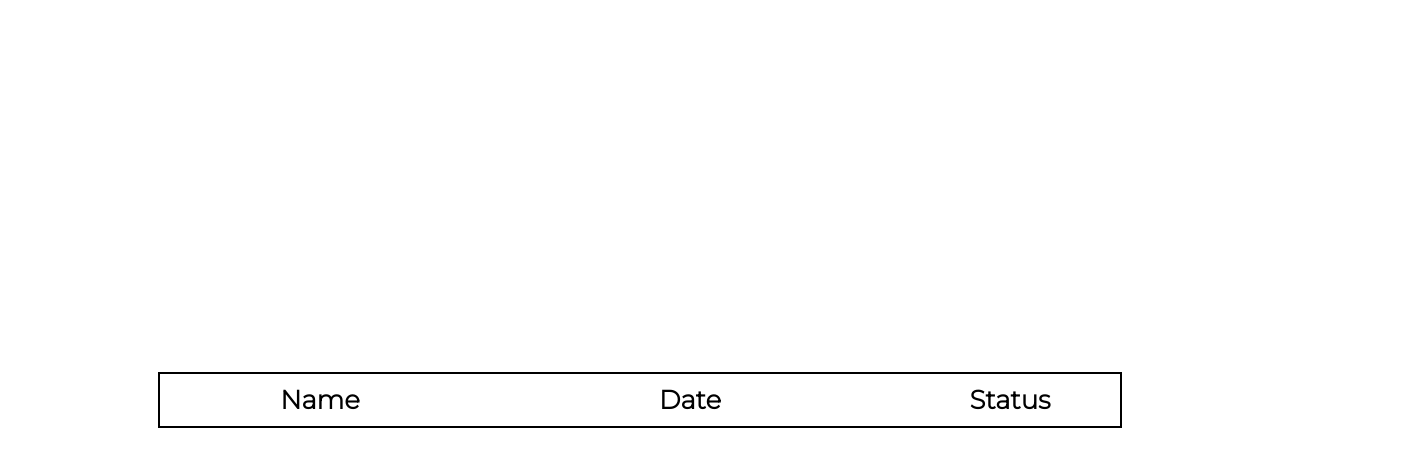
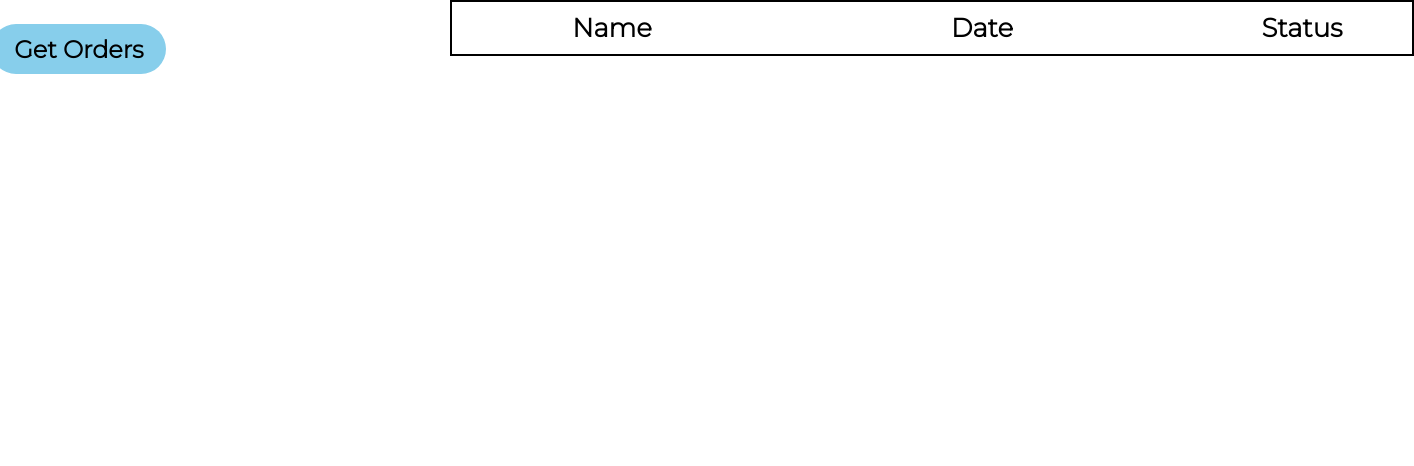
Before and after one commit to alec-b-williams/420_Capstone, a React (Create React App) app: page / in a window 1280 px wide. Shown: the top 466 px of the page, 1414 px wide, since content can reach past the window. Built offline with nearby package versions, Linux system fonts and the light colour scheme.

Commit message:
Scale Testing
- Moved button out of header
- Added some attributes to CSS
- Button not downscaling when shifting window size anymore.

```diff
--- a/src/App.css
+++ b/src/App.css
@@ -12,6 +12,8 @@
 }
 
 .App-header {
+  position: absolute;
+  left: 450px;
   background-color: white;
   min-height: 100vh;
   display: flex;
@@ -20,3 +22,7 @@
   justify-content: center;
   font-size: calc(10px + 2vmin);
 }
+
+.tableContainer {
+  height: 920px;
+}
--- a/src/App.js
+++ b/src/App.js
@@ -37,8 +37,8 @@ class App extends React.Component {
 
     return (
       <div className="App">
+        <CustomButton text="Get Orders" onClick={this.fetchOrders} />
         <header className="App-header">
-          <CustomButton text="Get Orders" onClick={this.fetchOrders} />
           <div className='tableContainer'>
             {tableEntries}
           </div>
--- a/src/CustomButton.css
+++ b/src/CustomButton.css
@@ -1,14 +1,16 @@
+
+/* Note: Find a way to have it dynamically scalable */
 .api-button {
     background-color: skyblue;
-    text-decoration: uppercase;
-    font-size: 1.2em;
-    display: flex;
+    font-size: 1.5em;
     font-weight: bold;
-    padding: 10px 30px;
+    height: 50px;
+    width: 175px;
     position: absolute;
-    bottom: 875px;
+    top: 3%;
     right: 87%;
-    border-radius: 30px;
+    align-items: center;
+    border-radius: 25px;
     color:black;
     outline: none;
     border: none;
--- a/src/CustomTable.css
+++ b/src/CustomTable.css
@@ -1,6 +1,5 @@
 .tableEntry {
     display: flex;
-    justify-content: center;
     border: 2px solid black;
 }
 
```
